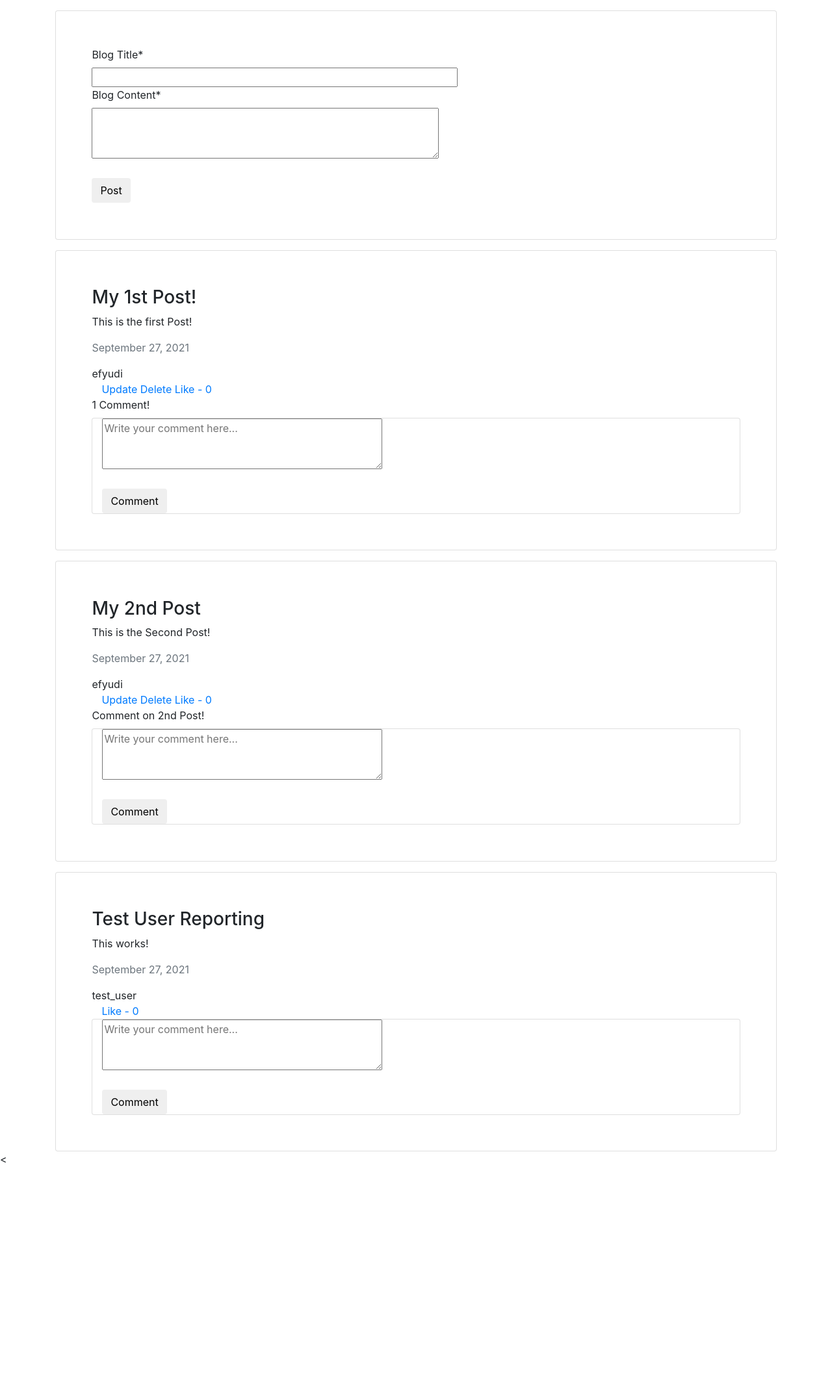
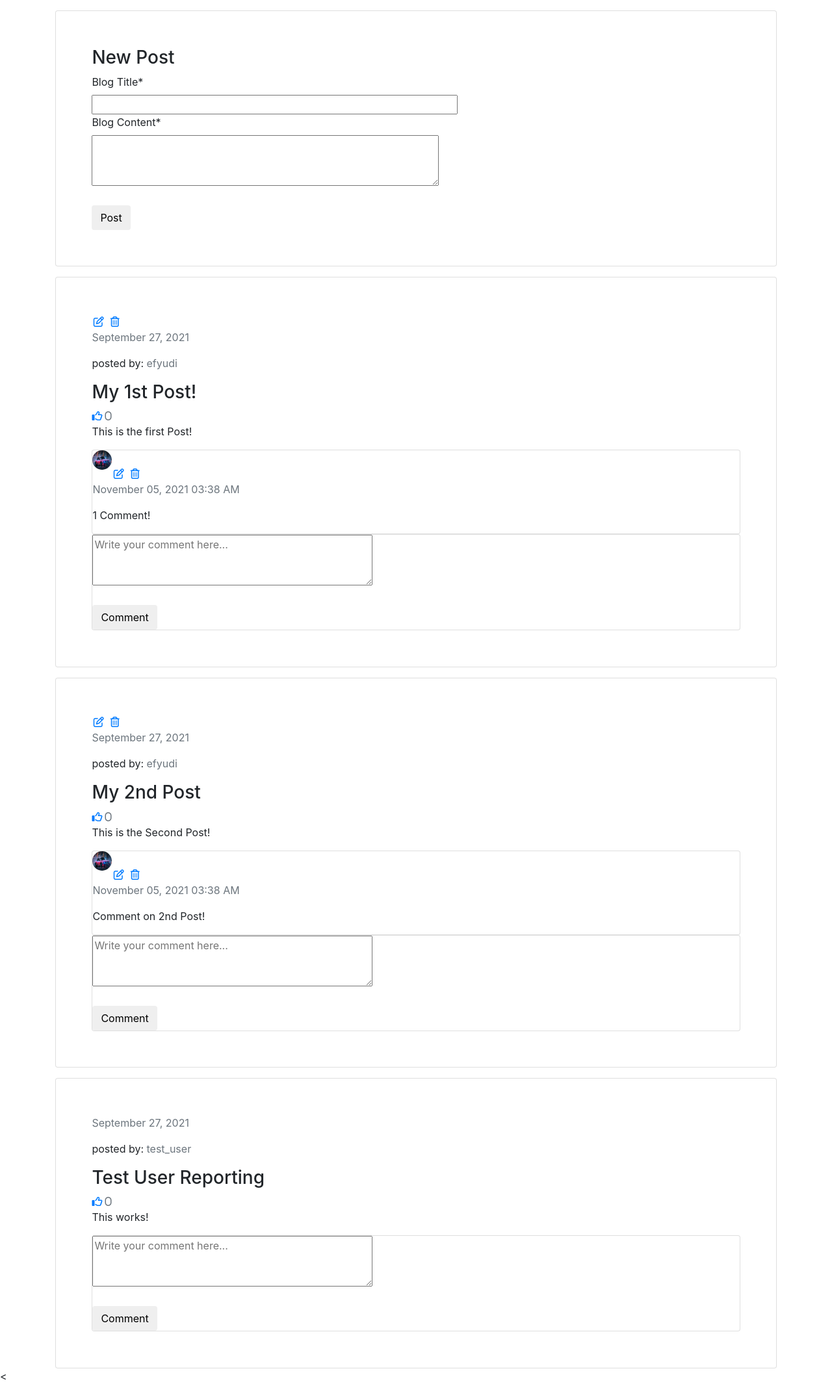
Before and after one commit to efyudi/blogapplication, a Django app: page /blog/ in a window 1280 px wide. Shown: the part 80-2210 px from the top of the page at 65% size. Before the commit the page ends 1870 px from the top, so only its background shows below. Run offline with Django 3.2, Linux system fonts and the light colour scheme; a user stored in the database is signed in; data comes from the database, SQL or seed files in the repository; data that the repository does not hold is empty; some libraries are stand-ins or nearby versions.

Commit message:
Comment Section updated, Profile Updated

```diff
--- a/blog/templates/blog/blog_home.html
+++ b/blog/templates/blog/blog_home.html
@@ -5,10 +5,11 @@
     {% if user.is_authenticated %}
         <div class="card">
             <div class="card_content">
+                <h3>New Post</h3>
                 <form method="POST">
                     {% csrf_token %}
                     <fieldset class="form_content">
-                        {{ form|crispy }}
+                        {{form|crispy}}
                     </fieldset>
                     <fieldset class="form_btns mt-4">
                         <button class="btn posts_btn" type="submit">Post</button>
@@ -21,37 +22,69 @@
     {% for post in posts %}
         <div class="card mt-3">
             <div class="card_content">
+                <div class="fr">
+                    {% if user == post.author %}
+                        <a class="link_btns" href="{% url 'update_post' post.id %}">
+                            <i class="fa fa-edit fa-fw "></i>
+                        </a>
+                        <a class="link_btns" href="{% url 'delete_post' post.id %}">
+                            <i class="fa fa-trash-o fa-fw"></i>
+                        </a>
+                    {% endif %}
+                    <p class="text-muted helping_text">{{ post.date_posted|date:"F d, Y" }}</p>
+                    <p class="helping_text">posted by: <span class="text-muted">{{ post.author }}</span></p>
+
+                </div>
                 <h3 class="post_title">{{ post.title }}</h3>
+                {% if user in post.liked_by.all %}
+                    <a class="link_btns like_btn"  href="{% url 'like_post' post.id %}">
+                        <i class="fa fa-thumbs-o-down"> <span class="text-muted">{{post.total_likes}}</span></i>
+                    </a>
+                {% else %}
+                    <a class="link_btns like_btn" href="{% url 'like_post' post.id %}">
+                        <i class="fa fa-thumbs-o-up"> <span class="text-muted">{{post.total_likes}}</span></i>
+                    </a>
+                {% endif %}
+
                 <p class="post_content">{{ post.content }}</p>
-                <p class="text-muted">{{ post.date_posted|date:"F d, Y" }}</p>
-
-                <a>{{ post.author }}</a>
-
-                <div class="container post_btns">
-                    {% if user == post.author %}
-                        <a class="update_post_btn" href="{% url 'update_post' post.id %}">Update</a>
-                        <a class="delete_post_btn" href="{% url 'delete_post' post.id %}">Delete</a>
-                    {% endif %}
-
-                    {% if user in post.liked_by.all %}
-                        <a class="like_post_btn" href="{% url 'like_post' post.id %}">Unlike - {{ post.total_likes }}</a>
-                        {% else %}
-                        <a class="like_post_btn" href="{% url 'like_post' post.id %}">Like - {{ post.total_likes }}</a>
-                    {% endif %}
-                </div>
 
                 {% for comment in comments %}
                     {% if comment.post.id == post.id %}
-                        <label>{{ comment.body }}</label>
+                        <div class="card">
+                            <div class="comments_section">
+                                <a href="{% url 'user_profile' comment.commented_by.profile.id %}">
+                                    <img class="user_image" height="30px" width="30px" src="{{ comment.commented_by.profile.profile_pic.url }}">
+                                </a>
+                                <br>
+
+                                {% if comment.commented_by == user %}
+                                    <div class="fr">
+                                        <a href="{% url 'update_comment' comment.id %}" class="link_btns">
+                                            <i class="fa fa-edit fa-fw "></i>
+                                        </a>
+
+                                        <a href="{% url 'delete_comment' comment.id %}" class="link_btns">
+                                            <i class="fa fa-trash-o fa-fw"></i>
+                                        </a>
+                                    </div>
+
+                                {% endif %}
+
+                                <p class="text-muted helping_text">{{ comment.date_posted|date:"F d, Y   h:i A" }}</p>
+                                <p>{{ comment.body }}</p>
+                            </div>
+                        </div>
                     {% endif %}
                 {% endfor %}
 
                 {% if user.is_authenticated %}
-                    <div class="container card">
+                    <div class="card">
                         <form method="POST" action="{% url 'post_comment' post.id %}">
                             {% csrf_token %}
                             <fieldset class="form_content">
-                                {{ comment_form|crispy }}
+                                {% for field in comment_form %}
+                                    {{ field }}
+                                {% endfor %}
                             </fieldset>
                             <fieldset class="form_btns mt-4">
                                 <button class="btn btn-small" type="submit">Comment</button>
```
